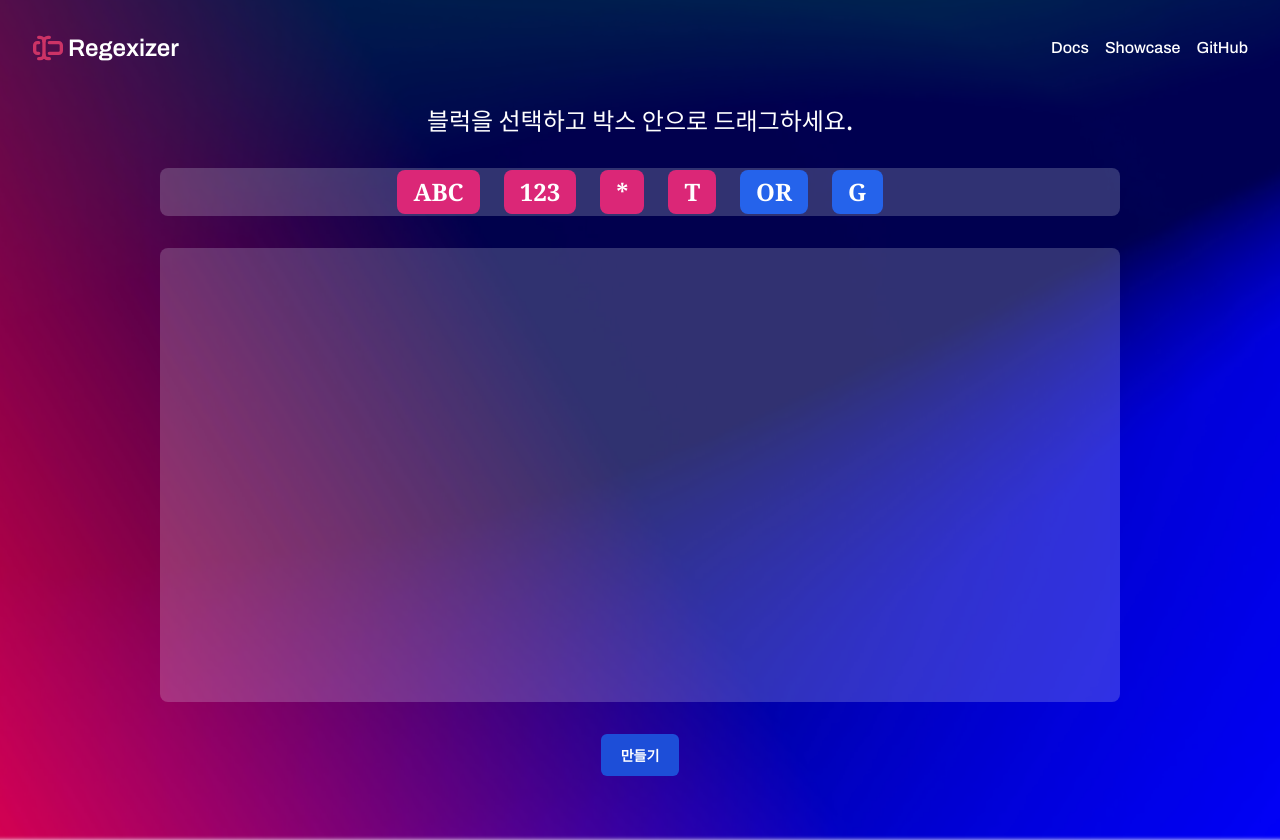
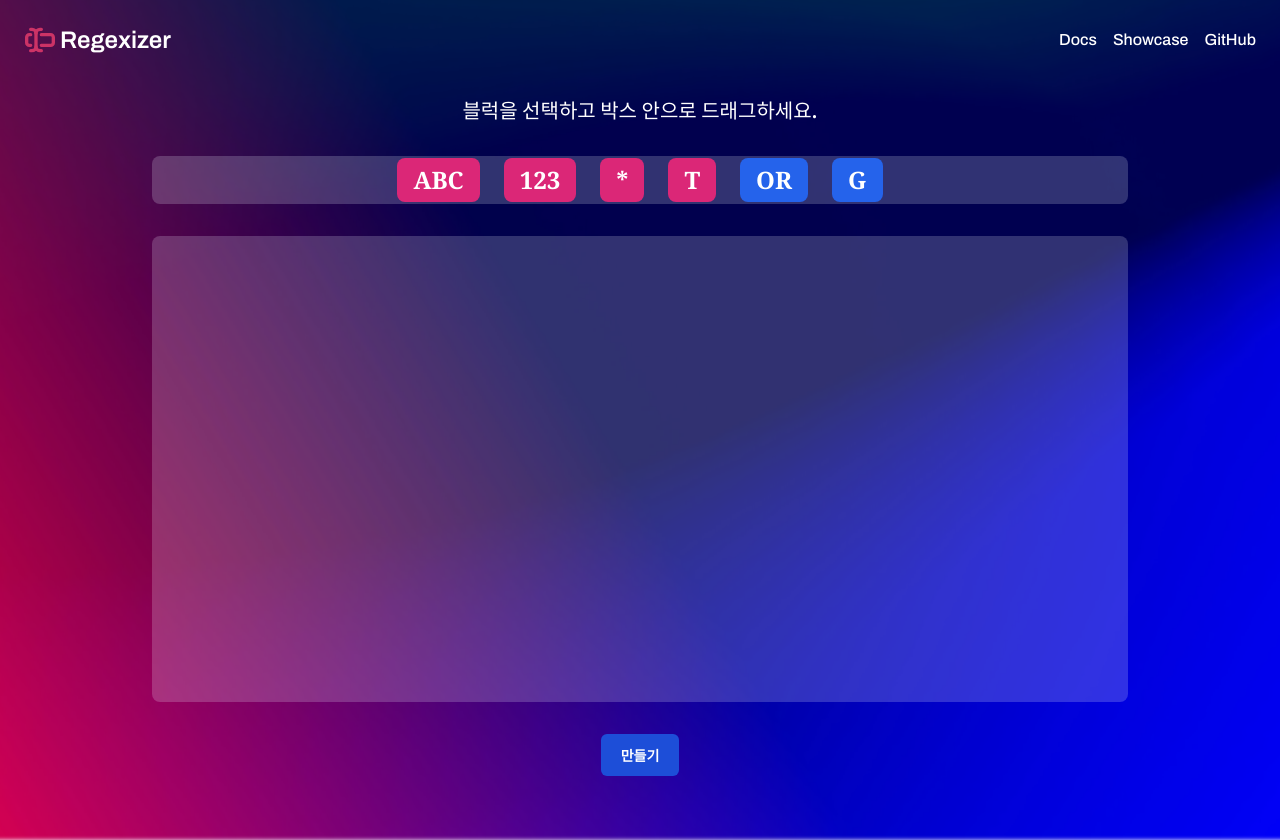
Before and after one commit to 0917ba/regexizer, a Next.js app: page /playground in a window 1280 px wide. Shown: the top 840 px of the page. Built offline with nearby package versions, Linux system fonts and the light colour scheme; a web font is replaced by a local one.

Commit message:
feat: Re-define padding of Root layout

```diff
--- a/src/app/layout.tsx
+++ b/src/app/layout.tsx
@@ -11,7 +11,7 @@ export default function RootLayout({
     <html lang="en" className={`w-full h-full ${noto_sans_kr.className}`}>
       <body className="w-full h-full scroll overflow-hidden">
         <div className="absolute left-0 top-0 z-50 w-full h-full">
-          <div className="px-8 pt-8 w-full h-full">
+          <div className="px-6 pt-6 w-full h-full">
             <NavBar />
             {children}
           </div>
--- a/src/app/playground/page.tsx
+++ b/src/app/playground/page.tsx
@@ -9,7 +9,7 @@ export default function Page() {
     <div className="pt-4 pb-12 lg:pb-8 px-8 flex flex-col h-full">
       <div className="lg:px-24 px-10 3xl:py-8 py-6 flex flex-col 3xl:gap-12 gap-8 h-full items-center">
         <h1
-          className={`text-2xl font-medium text-center text-white ${noto_sans_kr.className}`}
+          className={`text-xl font-medium text-center text-white ${noto_sans_kr.className}`}
         >
           블럭을 선택하고 박스 안으로 드래그하세요.
         </h1>
```
